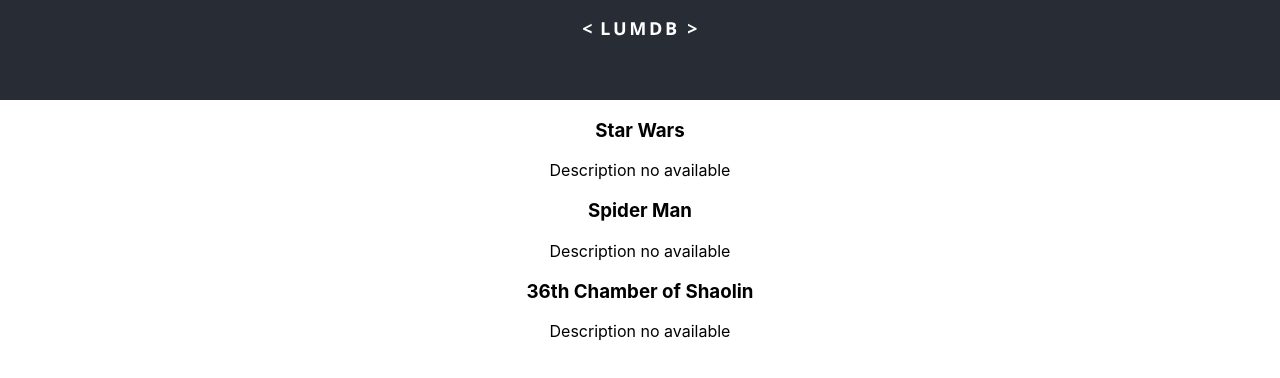
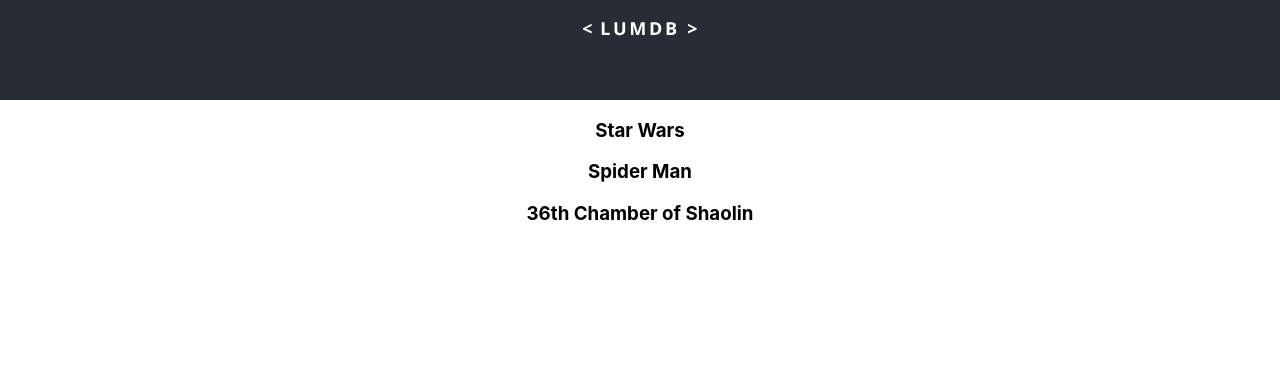
Before and after one commit to t3rodrig/react-project-lumdb, a React (Create React App) app: page / in a window 1280 px wide. Shown: the top 378 px of the page. Built offline with nearby package versions, Linux system fonts and the light colour scheme.

Commit message:
Update Movie component

```diff
--- a/src/Movie.js
+++ b/src/Movie.js
@@ -6,11 +6,6 @@
     movie: PropTypes.shape({
       title: PropTypes.string.isRequired
     }),
-    desc: PropTypes.string
-  }
-
-  static defaultProps = {
-    desc: "Description no available"
   }
 
   render() {
@@ -19,9 +14,6 @@
         <h3>
           {this.props.movie.title}
         </h3>
-        <p>
-          {this.props.desc}
-        </p>
       </div>
     )
   }
```
